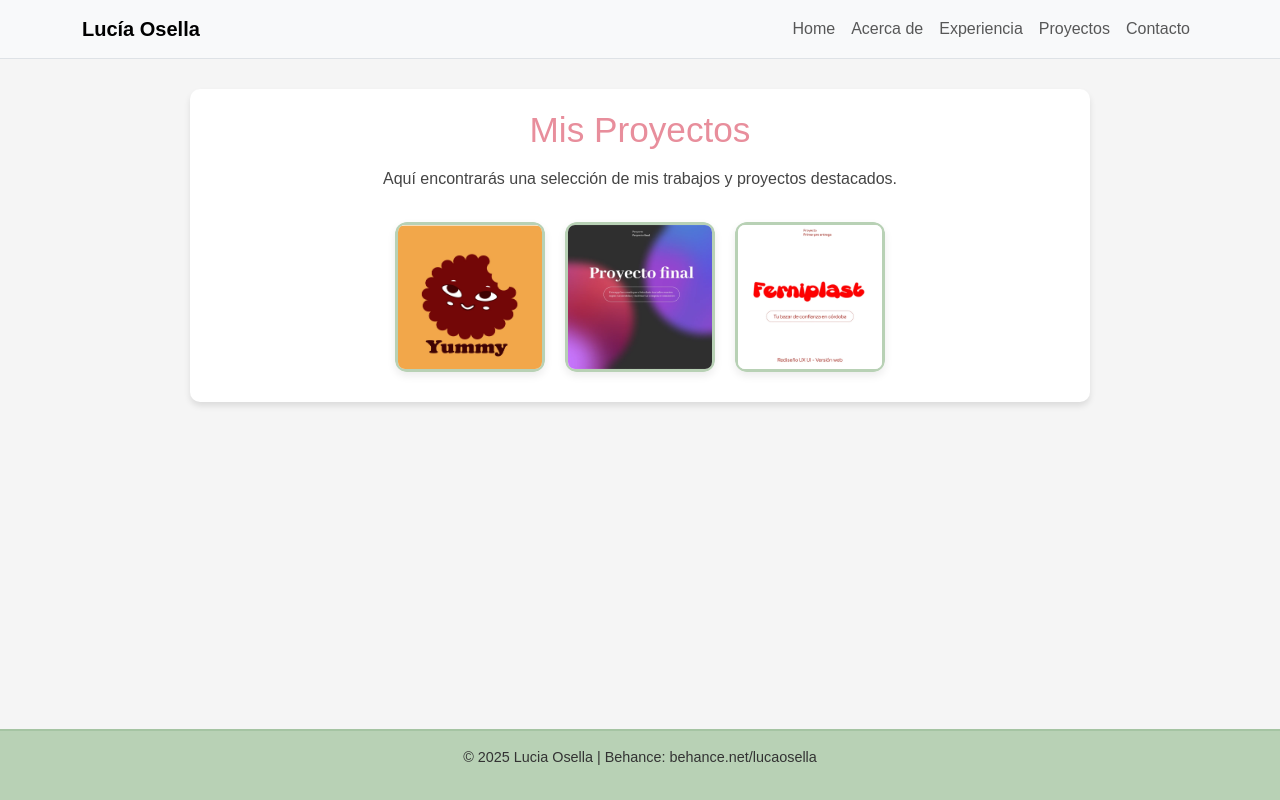
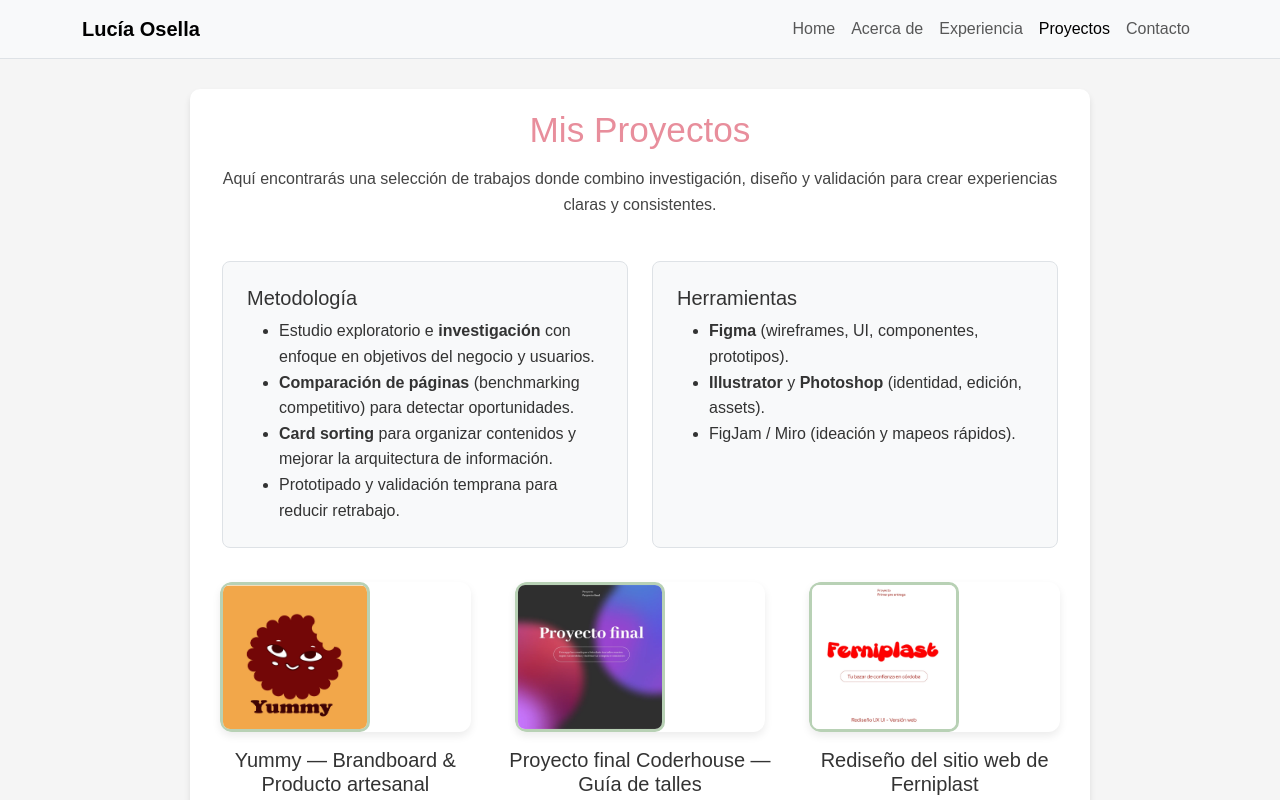
Before and after one commit to Lucia-osella/Proyecto-Osella-85240, a plain HTML site: page pages/proyectos.html in a window 1280 px wide. Drawn offline with nearby package versions, Linux system fonts and the light colour scheme.

Commit message:
Update proyectos.html

```diff
--- a/pages/proyectos.html
+++ b/pages/proyectos.html
@@ -2,14 +2,14 @@
 <html lang="es">
 
 <head>
-    <meta charset="UTF-8">
-    <meta name="viewport" content="width=device-width, initial-scale=1.0">
+  <meta charset="UTF-8" />
+  <meta name="viewport" content="width=device-width, initial-scale=1.0" />
   <title>Proyectos | Lucia Osella</title>
   <meta name="description" content="Portfolio de Lucía Osella, diseñadora UI/UX de Córdoba, Argentina." />
   <!-- Bootstrap CSS desde CDN -->
-    <link href="https://cdn.jsdelivr.net/npm/bootstrap@5.3.3/dist/css/bootstrap.min.css" rel="stylesheet">
+  <link href="https://cdn.jsdelivr.net/npm/bootstrap@5.3.3/dist/css/bootstrap.min.css" rel="stylesheet" />
   <!-- Hoja de estilos personalizada -->
-    <link rel="stylesheet" href="../assets/css/style.css">
+  <link rel="stylesheet" href="../assets/css/style.css" />
 </head>
 
 <body>
@@ -21,19 +21,19 @@
       <div class="container">
         <!-- Logo / Marca -->
         <a class="navbar-brand fw-semibold" href="../index.html">Lucía Osella</a>
-                <!-- Botón hamburguesa para menú en móviles -->
+        <!-- Botón hamburguesa -->
         <button class="navbar-toggler" type="button" data-bs-toggle="collapse" data-bs-target="#mainNav"
           aria-controls="mainNav" aria-expanded="false" aria-label="Alternar navegación">
           <span class="navbar-toggler-icon"></span>
         </button>
 
-                <!-- Menú de navegación -->
+        <!-- Menú -->
         <div class="collapse navbar-collapse justify-content-end" id="mainNav">
           <ul class="navbar-nav">
             <li class="nav-item"><a class="nav-link" href="../index.html">Home</a></li>
             <li class="nav-item"><a class="nav-link" href="acercade.html">Acerca de</a></li>
             <li class="nav-item"><a class="nav-link" href="experiencia.html">Experiencia</a></li>
-                        <li class="nav-item"><a class="nav-link" href="proyectos.html">Proyectos</a></li>
+            <li class="nav-item"><a class="nav-link active" aria-current="page" href="proyectos.html">Proyectos</a></li>
             <li class="nav-item"><a class="nav-link" href="contacto.html">Contacto</a></li>
           </ul>
         </div>
@@ -44,31 +44,77 @@
   <!-- ========================
        CONTENIDO PRINCIPAL
   ========================== -->
-    <main>
+  <main class="projects-page">
     <section class="proyectos">
-            <!-- Título de la sección -->
       <h1>Mis Proyectos</h1>
-            <p>Aquí encontrarás una selección de mis trabajos y proyectos destacados.</p>
+      <p>Aquí encontrarás una selección de trabajos donde combino investigación, diseño y validación para crear
+        experiencias claras y consistentes.</p>
 
-            <!-- Galería de proyectos con enlaces a Behance -->
-            <div class="galeria">
-                <!-- Proyecto 1 -->
-                <a class="galeria-item" href="https://www.behance.net/gallery/218692935/Yummy-brandboard-coderhouse"
+      <!-- Bloque: Metodología y Herramientas -->
+      <div class="row g-4 text-start" style="max-width: 900px; margin: 0 auto 24px;">
+        <div class="col-12 col-lg-6">
+          <div class="p-4 border rounded-3 h-100 bg-light">
+            <h2 class="h5 mb-2">Metodología</h2>
+            <ul class="mb-0">
+              <li>Estudio exploratorio e <strong>investigación</strong> con enfoque en objetivos del negocio y usuarios.</li>
+              <li><strong>Comparación de páginas</strong> (benchmarking competitivo) para detectar oportunidades.</li>
+              <li><strong>Card sorting</strong> para organizar contenidos y mejorar la arquitectura de información.</li>
+              <li>Prototipado y validación temprana para reducir retrabajo.</li>
+            </ul>
+          </div>
+        </div>
+        <div class="col-12 col-lg-6">
+          <div class="p-4 border rounded-3 h-100 bg-light">
+            <h2 class="h5 mb-2">Herramientas</h2>
+            <ul class="mb-0">
+              <li><strong>Figma</strong> (wireframes, UI, componentes, prototipos).</li>
+              <li><strong>Illustrator</strong> y <strong>Photoshop</strong> (identidad, edición, assets).</li>
+              <li>FigJam / Miro (ideación y mapeos rápidos).</li>
+            </ul>
+          </div>
+        </div>
+      </div>
+
+      <!-- Galería de proyectos -->
+      <div class="row g-4">
+        <!-- Proyecto 1: Yummy -->
+        <div class="col-12 col-md-4">
+          <a class="galeria-item d-block text-center"
+             href="https://www.behance.net/gallery/218692935/Yummy-brandboard-coderhouse"
              target="_blank" rel="noopener noreferrer" title="Ver proyecto en Behance">
-                    <img src="../assets/img/proyecto1.jpg" alt="Rediseño Ferniplast: prototipo de login">
+            <img src="../assets/img/proyecto1.jpg" alt="Yummy: brandboard" />
           </a>
+          <h2 class="h5 mt-3">Yummy — Brandboard & Producto artesanal</h2>
+          <p class="mb-2">Identidad visual y propuesta de packaging para galletas artesanales. Se buscó transmitir
+            cercanía, sabor y autenticidad con una estética cálida y memorable.</p>
+          <p class="mb-0"><strong>Herramientas:</strong> Illustrator, Photoshop</p>
+        </div>
 
-                <!-- Proyecto 2 -->
-                <a class="galeria-item" href="https://www.behance.net/gallery/225644829/Proyecto-Coder" target="_blank"
-                    rel="noopener noreferrer" title="Ver proyecto en Behance">
-                    <img src="../assets/img/proyecto2.webp" alt="Proyecto final: prototipo de aplicación">
+        <!-- Proyecto 2: Proyecto final Coderhouse -->
+        <div class="col-12 col-md-4">
+          <a class="galeria-item d-block text-center"
+             href="https://www.behance.net/gallery/225644829/Proyecto-Coder"
+             target="_blank" rel="noopener noreferrer" title="Ver proyecto en Behance">
+            <img src="../assets/img/proyecto2.webp" alt="Proyecto final: prototipo de aplicación" />
           </a>
+          <h2 class="h5 mt-3">Proyecto final Coderhouse — Guía de talles</h2>
+          <p class="mb-2">Herramienta intuitiva para determinar talles con precisión a partir de datos personales.
+            Flujo claro y accesible para reducir errores de compra y aumentar la confianza en e-commerce.</p>
+          <p class="mb-0"><strong>Herramientas:</strong> Figma</p>
+        </div>
 
-                <!-- Proyecto 3 -->
-                <a class="galeria-item" href="https://www.behance.net/gallery/226769991/Proyecto-de-Rediseno"
+        <!-- Proyecto 3: Ferniplast -->
+        <div class="col-12 col-md-4">
+          <a class="galeria-item d-block text-center"
+             href="https://www.behance.net/gallery/226769991/Proyecto-de-Rediseno"
              target="_blank" rel="noopener noreferrer" title="Ver proyecto en Behance">
-                    <img src="../assets/img/proyecto3.webp" alt="Yummy: brandboard">
+            <img src="../assets/img/proyecto3.webp" alt="Rediseño Ferniplast: prototipo de login" />
           </a>
+          <h2 class="h5 mt-3">Rediseño del sitio web de Ferniplast</h2>
+          <p class="mb-2">Transformación de la experiencia digital con foco en usabilidad y navegación clara.
+            Interfaz moderna y coherente con la marca para fomentar interacción positiva y continua.</p>
+          <p class="mb-0"><strong>Herramientas:</strong> Figma</p>
+        </div>
       </div>
     </section>
   </main>
@@ -83,6 +129,8 @@
       </a>
     </p>
   </footer>
+
+  <!-- Bootstrap JS -->
+  <script src="https://cdn.jsdelivr.net/npm/bootstrap@5.3.3/dist/js/bootstrap.bundle.min.js"></script>
 </body>
-
 </html>
```
Lines whose indentation alone changed are shown as unchanged.
